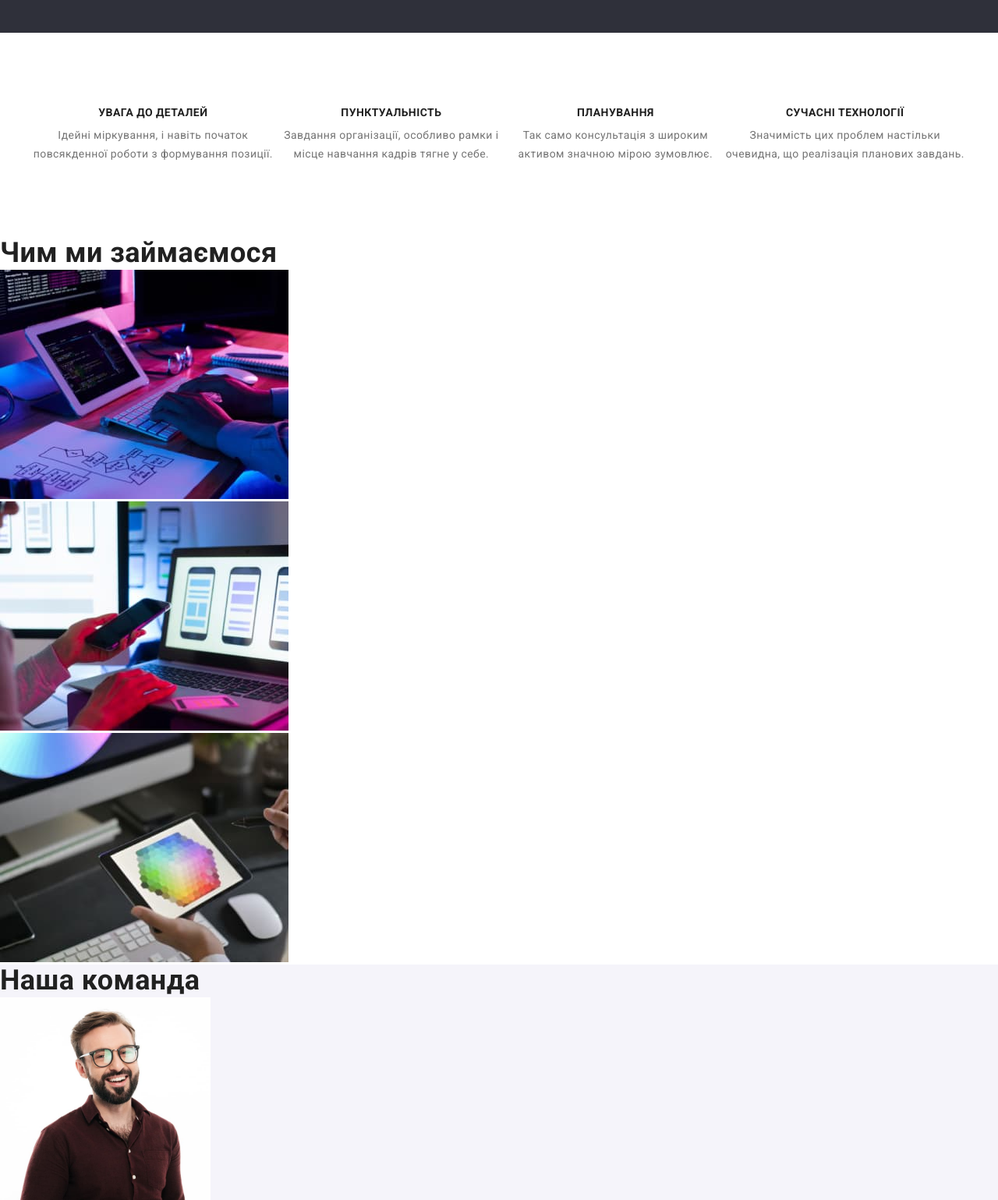
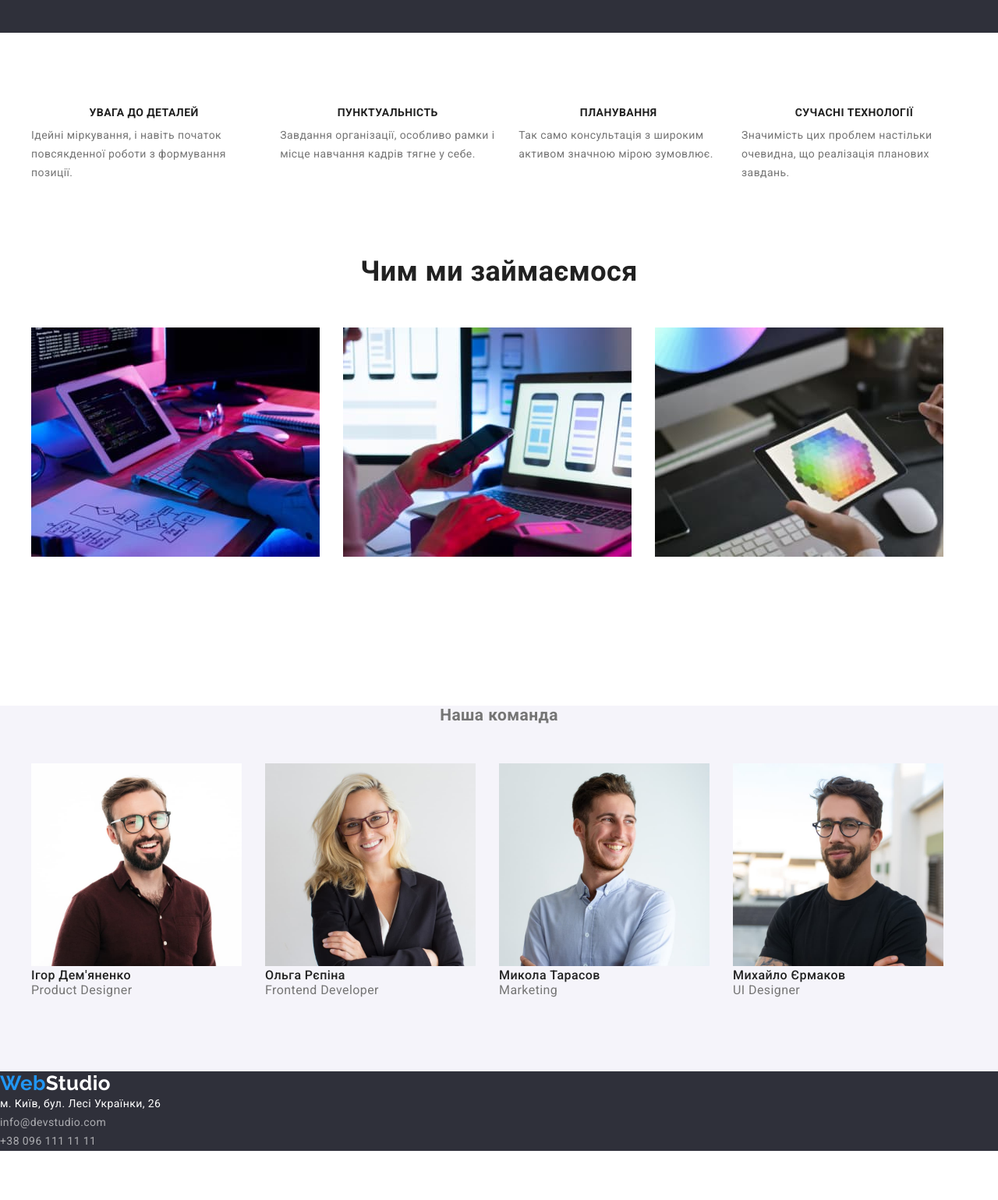
Before and after one commit to SergBulchak/goit-markup-hw-02, a plain HTML site: page index.html in a window 1280 px wide. Shown: the part 640-2179 px from the top of the page at 78% size. After the commit the page ends 2116 px from the top, so only its background shows below. Drawn offline with nearby package versions, Linux system fonts and the light colour scheme.

Commit message:
third section index done

```diff
--- a/css/styles.css
+++ b/css/styles.css
@@ -198,14 +198,26 @@ color: var(--accent-color);
     margin-right: auto;
 }
 
+.pluses-item .pluses-list {
+    width: calc((100%-90px)/4);
+    margin-right: 30px;
+}
+
+.pluses-item .pluses-list:last-child {
+margin-right: 0;
+}
+
 .pluses-title {
     margin-bottom: 10px;
+    font: weight 700;
     font-size: 14px;
     color: var(--primary-title-color);
     line-height: 1.17;
+    text-transform: uppercase;
 }
 .pluses-text {
     line-height: 1.71;
+    text-align: left;
 }
 
 .pluses-list, .job-list,
@@ -213,22 +225,61 @@ color: var(--accent-color);
  {list-style: none;
 }
 
-.section-title {
+.job-title {
+    margin-bottom: 50px;
+    margin-right: auto;
+    margin-left: auto;
+    text-align: center;
     color: var(--primary-title-color);
     font-size: 36px;
     line-height: 1.16;
 }
+.job-images {
+    display: flex;
+    align-items: center;
+}
+.job-images .job-list {
+    width: calc((100%-60px)/3);
+    margin-right: 30px;
+}
+.job-images .job-list:last-child {
+    margin-right: 0px;
+}
+
+.section-title {
+    margin-bottom: 50px;
+    margin-left: auto;
+    margin-right: auto;
+    text-align: center;
+}
+
 .team-title   {
     font-weight: 500;
     color: var(--primary-title-color);
     font-size: 16px;
     line-height: 1.18;
 }
+
+.team-item {
+    display: flex;
+    align-items: center;
+    padding-bottom: 94px;
+}
+
+.team-item .team-list {
+    width: calc((100%-90px)/4);
+    margin-right: 30px;
+}
+
+.team-item .team-list:last-child {
+    margin-right: 0;
+}
 .team-text {
     line-height: 1.18;
     font-size: 16px;
 }
 .team {
+    margin-top: 188px;
     background-color: #F5F4FA;
 }
 .filter-list {
--- a/index.html
+++ b/index.html
@@ -62,8 +62,9 @@
         </section>
         <!-- Чим ми займаємося -->
         <section class="job">
-            <h2 class="section-title">Чим ми займаємося</h2>
-            <ul>
+            <div class="container">
+            <h2 class="job-title">Чим ми займаємося</h2>
+            <ul class="job-images">
                 <li class="job-list">
                     <img src="./images/img1.jpg" alt="Програміст працює в офісі" width="370" height="294">
                 </li>
@@ -74,11 +75,13 @@
                     <img src="./images/img3.jpg" alt="Веб-дизайнер працює на планшеті" width="370" height="294">
                 </li>
             </ul>
+            </div>
         </section>
         <!-- Наша команда -->
         <section class="team">
+            <div class="container">
             <h2 class="section-title">Наша команда</h2>
-            <ul>
+            <ul class="team-item">
                 <li class="team-list">
                     <img src="./images/phteam1.jpg" alt="Ігор" width="270" height="260">
                     <h3 class="team-title">Ігор Дем'яненко</h3>
@@ -100,6 +103,7 @@
                     <p class="team-text">UI Designer</p>
                 </li>
             </ul>
+            </div>
         </section>
 
     </main>
```
